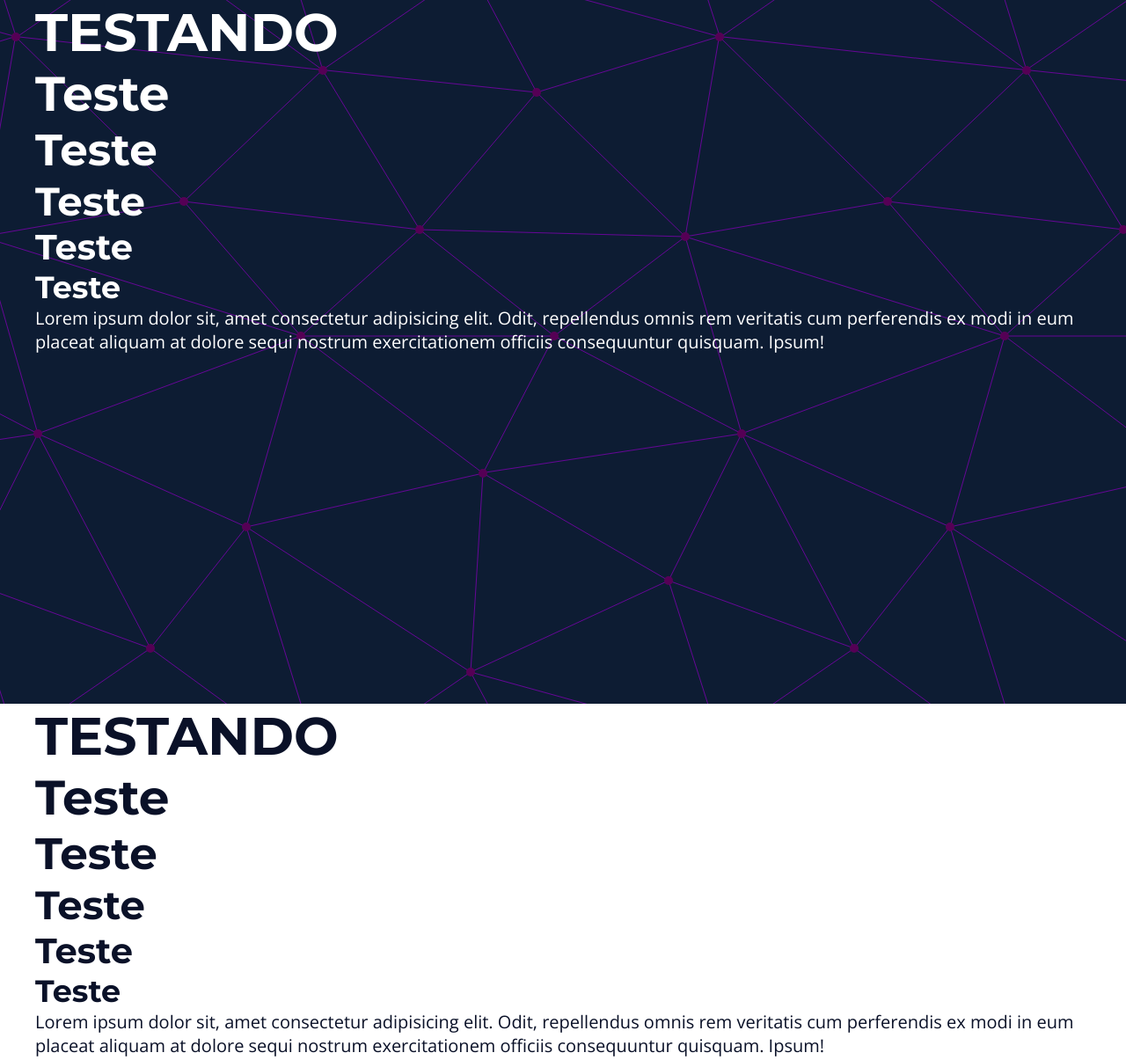
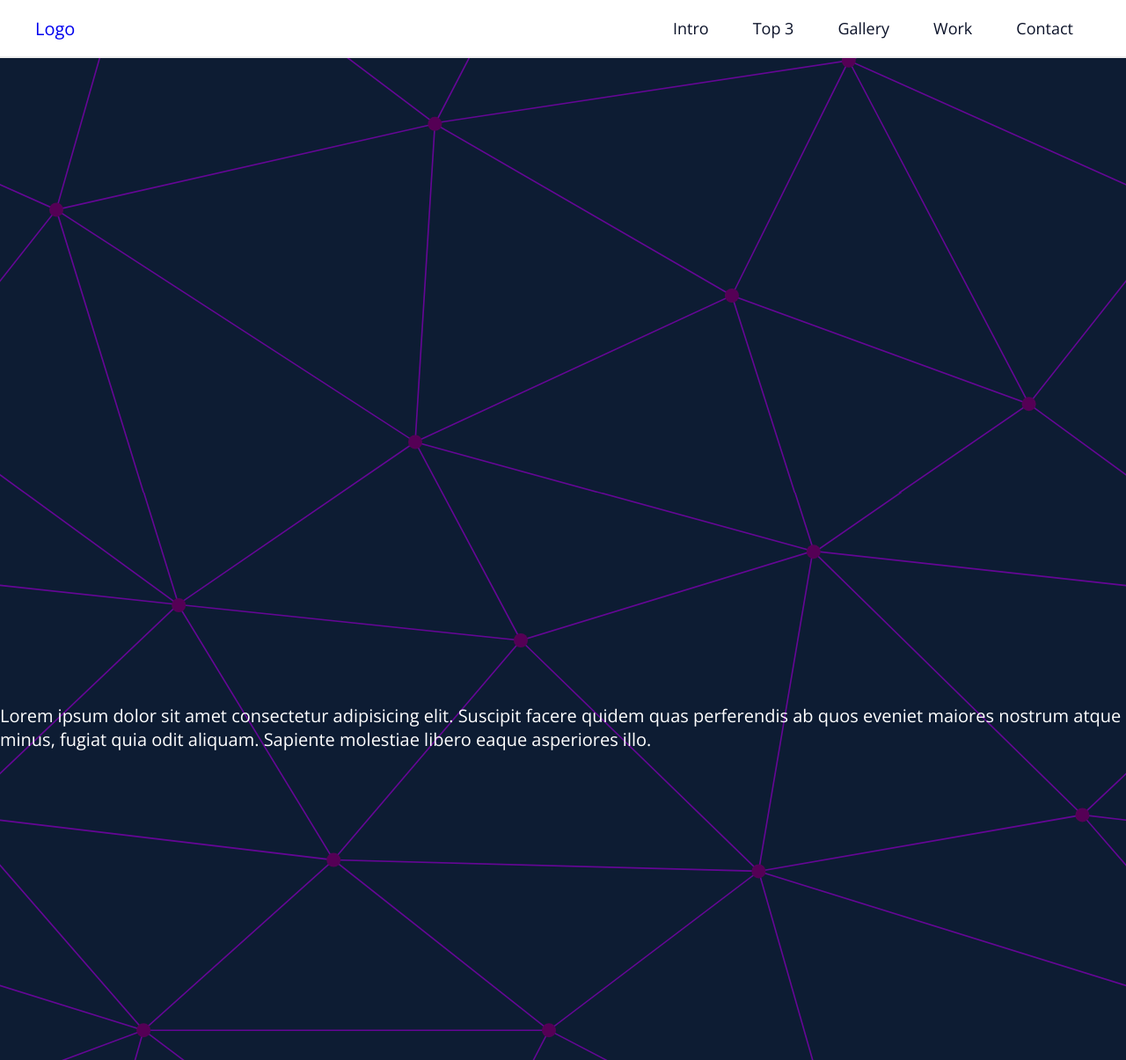
Before and after one commit to Jhonatanmizu/LandingPage, a plain HTML site: page index.html in a window 1280 px wide. Shown: the top 1205 px of the page at 88% size. Drawn offline with nearby package versions, Linux system fonts and the light colour scheme.

Commit message:
Started nav layout

```diff
--- a/assets/css/style.css
+++ b/assets/css/style.css
@@ -3,6 +3,7 @@
   --gap: 1rem;
   --primary-color: #0a1128;
   --secondary-color: #fff;
+  --grey: #eee;
 }
 * {
   margin: 0;
@@ -48,6 +49,12 @@ h5 {
 h6 {
   font-size: 3.5rem;
 }
+a {
+  text-decoration: none;
+}
+li {
+  list-style: none;
+}
 .main-bg {
   background-image: url("../img/endless.svg");
   background-size: contain;
@@ -68,3 +75,48 @@ h6 {
 .section {
   min-height: 100vh;
 }
+.menu {
+  position: fixed;
+  top: 0;
+  left: 0;
+  right: 0;
+  width: 100%;
+  background-color: var(--secondary-color);
+  color: var(--primary-color);
+  padding-top: 0;
+  padding-bottom: 0;
+  border-bottom: var(--grey) 2px solid;
+}
+.nav {
+  display: flex;
+  justify-content: space-between;
+  align-items: center;
+}
+.nav ul {
+  display: flex;
+  gap: var(--gap);
+  list-style: none;
+}
+.nav ul li a {
+  text-decoration: none;
+  display: block;
+  position: relative;
+  color: var(--primary-color);
+  padding: 2rem;
+  font-size: 1.8rem;
+  border-bottom: 0 solid crimson;
+}
+.menu ul li a::after {
+  content: "";
+  position: absolute;
+  bottom: 1rem;
+  left: 50%;
+  width: 0;
+  height: 0.2rem;
+  background-color: crimson;
+  transition: 0.3s ease-in-out;
+}
+.menu ul li a:hover::after {
+  left: 25%;
+  width: 50%;
+}
--- a/index.html
+++ b/index.html
@@ -9,38 +9,34 @@
     <title>Landing page</title>
 </head>
 
-<body>
-    <section class="main-bg section">
+<body class="main-bg">
 
-        <div class="main-content">
-            <h1>Testando</h1>
-            <h2>Teste</h2>
-            <h3>Teste</h3>
-            <h4>Teste</h4>
-            <h5>Teste</h5>
-            <h6>Teste</h6>
-            <p>Lorem ipsum dolor sit, amet consectetur adipisicing elit. Odit, repellendus omnis rem veritatis cum
-                perferendis
-                ex modi in eum placeat aliquam at dolore sequi nostrum exercitationem officiis consequuntur quisquam.
-                Ipsum!
-            </p>
+    <aside class="menu">
+        <div class="main-content nav">
+            <a href="#">
+                <span>Logo</span></a>
+            <nav>
+                <ul>
+                    <li><a href="#">Intro</a></li>
+                    <li><a href="#">Top 3</a></li>
+                    <li><a href="#">Gallery</a></li>
+                    <li><a href="#">Work</a></li>
+                    <li><a href="#">Contact</a></li>
+                </ul>
+            </nav>
         </div>
+    </aside>
+    <section class="section">
+        Lorem ipsum dolor sit amet consectetur adipisicing elit. Suscipit facere quidem quas perferendis ab quos eveniet
+        maiores nostrum atque minus, fugiat quia odit aliquam. Sapiente molestiae libero eaque asperiores illo.
     </section>
-    <section class="white-bg section">
-
-        <div class="main-content">
-            <h1>Testando</h1>
-            <h2>Teste</h2>
-            <h3>Teste</h3>
-            <h4>Teste</h4>
-            <h5>Teste</h5>
-            <h6>Teste</h6>
-            <p>Lorem ipsum dolor sit, amet consectetur adipisicing elit. Odit, repellendus omnis rem veritatis cum
-                perferendis
-                ex modi in eum placeat aliquam at dolore sequi nostrum exercitationem officiis consequuntur quisquam.
-                Ipsum!
-            </p>
-        </div>
+    <section class="section">
+        Lorem ipsum dolor sit amet consectetur adipisicing elit. Suscipit facere quidem quas perferendis ab quos eveniet
+        maiores nostrum atque minus, fugiat quia odit aliquam. Sapiente molestiae libero eaque asperiores illo.
+    </section>
+    <section class="section">
+        Lorem ipsum dolor sit amet consectetur adipisicing elit. Suscipit facere quidem quas perferendis ab quos eveniet
+        maiores nostrum atque minus, fugiat quia odit aliquam. Sapiente molestiae libero eaque asperiores illo.
     </section>
 </body>
 
```
